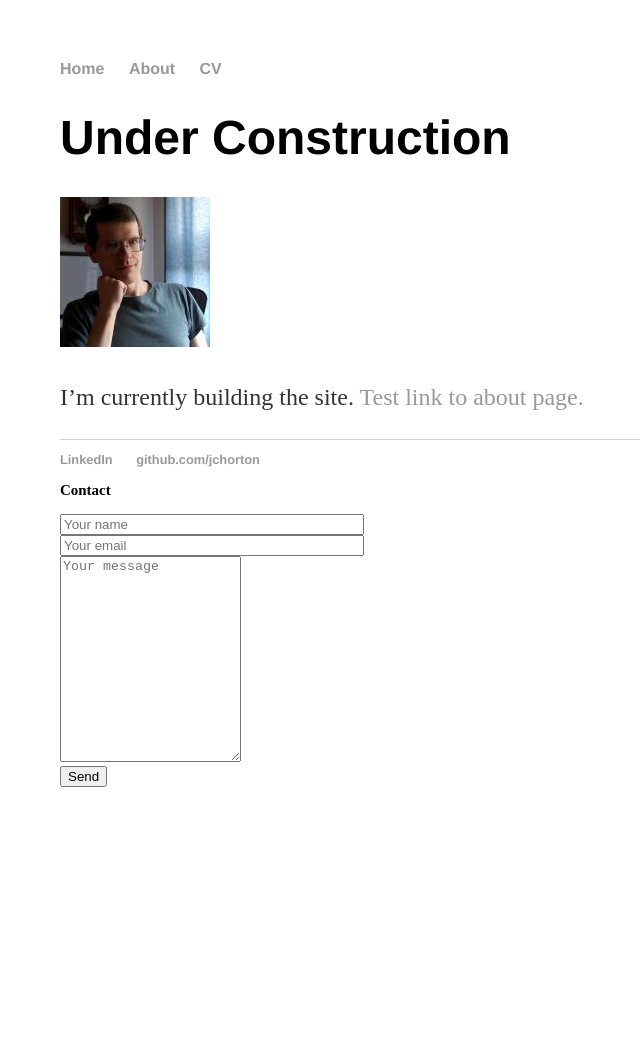
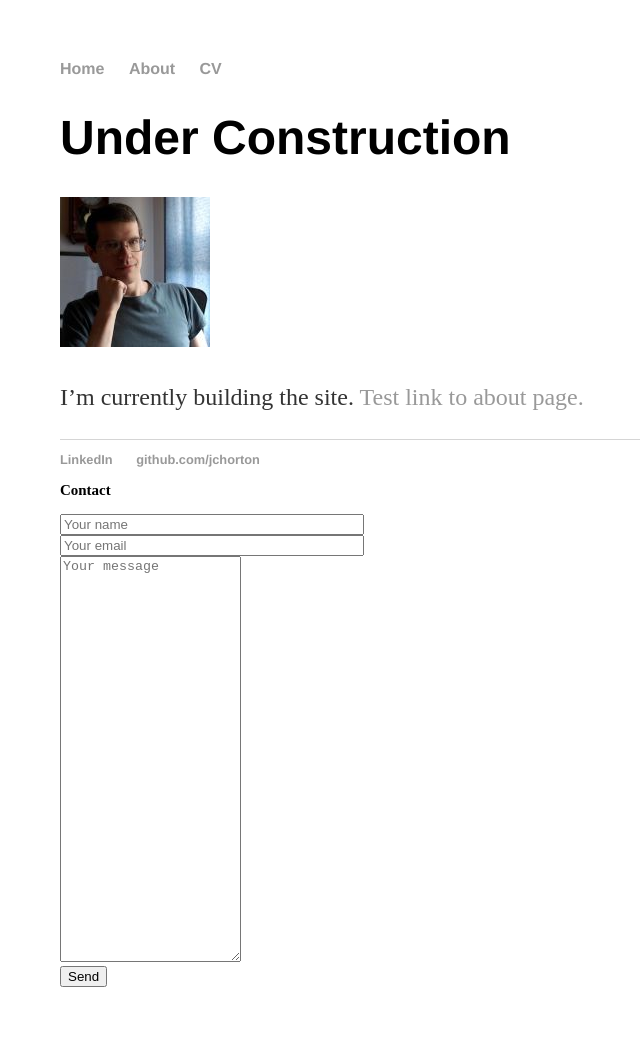
Before and after one commit to jchorton/jchorton.github.io, a Jekyll site: the page built from index.md, in a window 1280 px wide. Shown: the whole page, without its empty margins (132-772 px from the left). Built offline with Jekyll 4.4.1, drawn with Linux system fonts in a browser that asks for light colours; before the commit the page ends 900 px from its top, so only the background shows below that.

Commit message:
Revert "Update default.html"
This reverts commit 3f5a1415dd4a2de9633a4cc501a530c1abd1da51.

```diff
--- a/_layouts/default.html
+++ b/_layouts/default.html
@@ -30,7 +30,7 @@
 				<form id="contactform" action="//formspree.io/hort_wort@hotmail.com" method="POST">
     					<input type="text" name="name" placeholder="Your name" style="width:33%"><br />
     					<input type="email" name="_replyto" placeholder="Your email" style="width:33%"><br />
-    					<textarea name="message" placeholder="Your message" style="height:200px" style="width:100%"></textarea><br />
+    					<textarea name="message" placeholder="Your message" style="height:400px" style="width:100%"></textarea><br />
     					<input type="submit" value="Send">
 				</form>
 			</footer>
```
